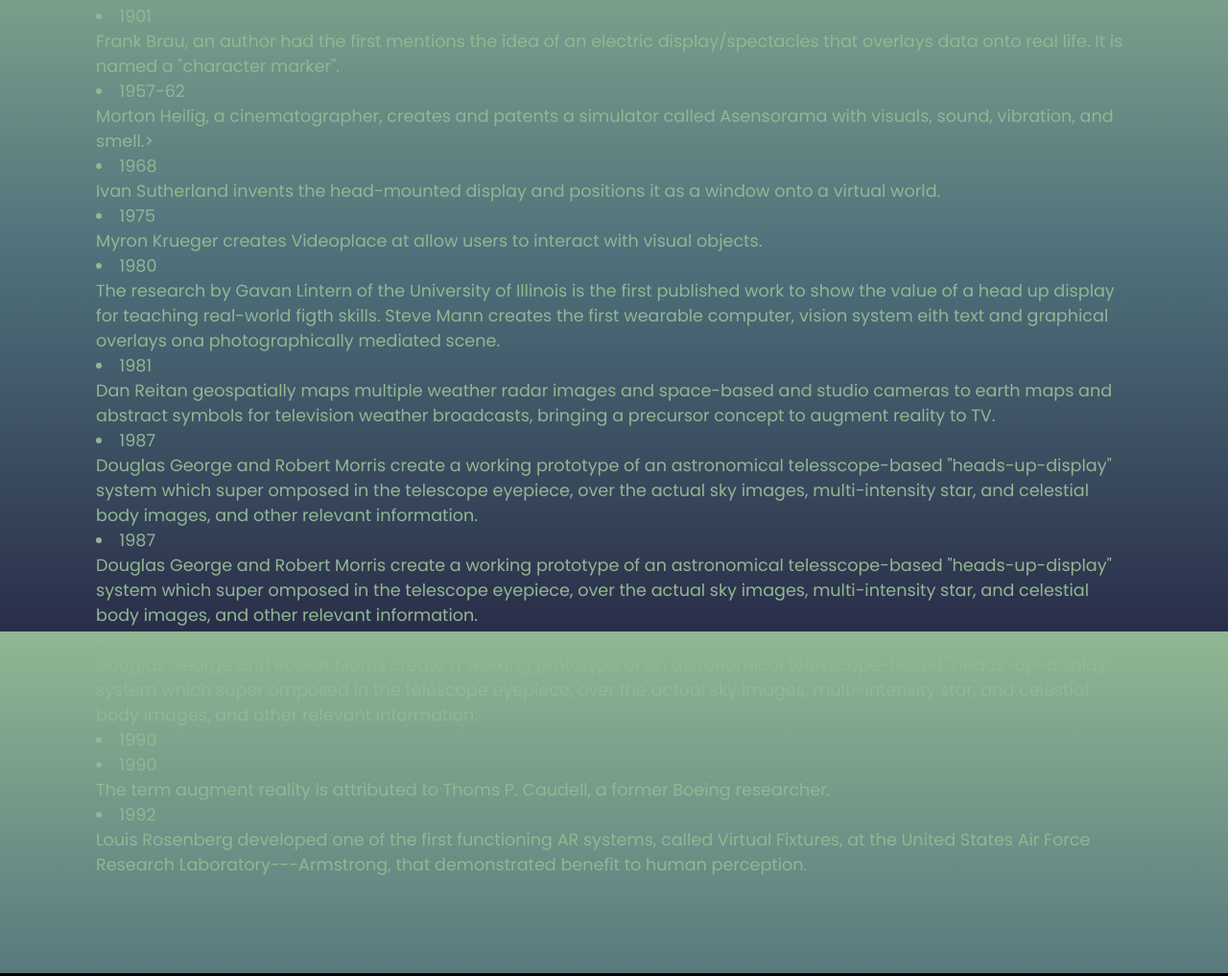
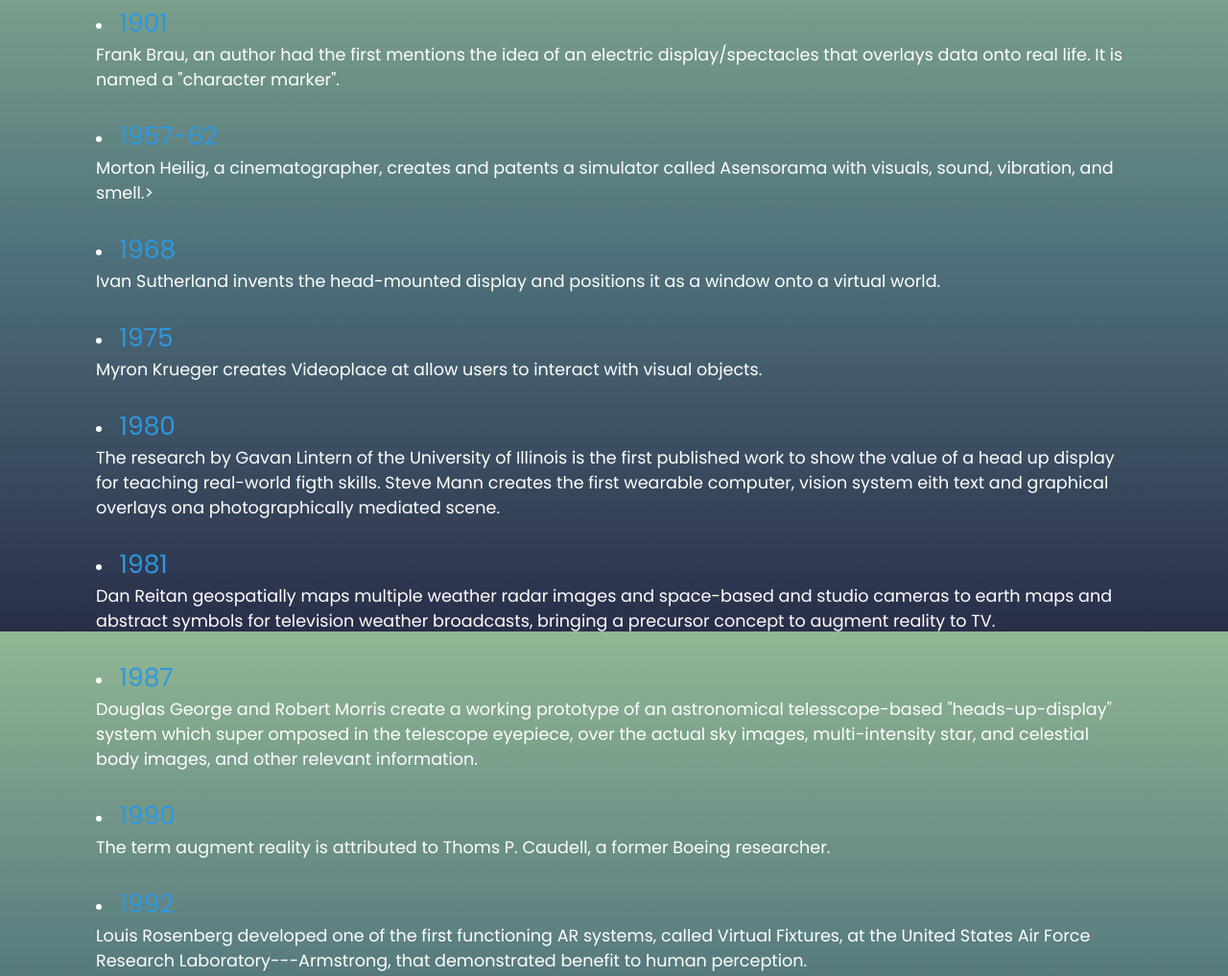
Before and after one commit to Jonas-Pamminger/WMC_ARWebsite, a plain HTML site: page WMC_Project/about.html in a window 1280 px wide. Shown: the part 1742-2759 px from the top of the page at 96% size. Drawn offline with Linux system fonts and the light colour scheme.

Commit message:
Issue #14
Added List header for the about page. And made the lists structured

```diff
--- a/WMC_Project/about.html
+++ b/WMC_Project/about.html
@@ -56,46 +56,44 @@
 
         <h3>History of Argument Reality</h3>
         <ul>
-            <li>1901<br>
+            <li>
+                <lh>1901</lh><br>
                 Frank Brau, an author had the first mentions the idea of an electric
                 display/spectacles that overlays data onto real life. It is named a "character
-                marker".</li>
-            <li>1957-62<br>
+                marker".</li><br>
+            <li>
+              <lh>1957-62</lh><br>
                 Morton Heilig, a cinematographer, creates and patents a simulator called Asensorama
-                with visuals, sound, vibration, and smell.></li>
-            <li>1968<br>
+                with visuals, sound, vibration, and smell.></li><br>
+            <li>
+                <lh>1968</lh><br>
                 Ivan Sutherland invents the head-mounted display and positions it as a window onto a
-                virtual world.</li>
-            <li>1975<br>
-                Myron Krueger creates Videoplace at allow users to interact with visual objects.</li>
-            <li>1980<br>
+                virtual world.</li><br>
+            <li>
+                <lh>1975</lh><br>
+                Myron Krueger creates Videoplace at allow users to interact with visual objects.</li><br>
+            <li>
+                <lh>1980</lh><br>
                 The research by Gavan Lintern of the University of Illinois is the first published
                 work to show the value of a head up display for teaching real-world figth skills.
                 Steve Mann creates the first wearable computer, vision system eith text and graphical
-                overlays ona photographically mediated scene.</li>
-            <li>1981<br>
+                overlays ona photographically mediated scene.</li><br>
+            <li>
+                <lh>1981</lh><br>
                 Dan Reitan geospatially maps multiple weather radar images and space-based and studio
                 cameras to earth maps and abstract symbols for television weather broadcasts, bringing
-                a precursor concept to augment reality to TV.</li>
-            <li>1987<br>
+                a precursor concept to augment reality to TV.</li><br>
+            <li>
+                <lh>1987</lh><br>
                 Douglas George and Robert Morris create a working prototype of an astronomical
                 telesscope-based "heads-up-display" system which super omposed in the telescope
                 eyepiece, over the actual sky images, multi-intensity star, and celestial body
-                images, and other relevant information.</li>
-            <li>1987<br>
-                Douglas George and Robert Morris create a working prototype of an astronomical
-                telesscope-based "heads-up-display" system which super omposed in the telescope
-                eyepiece, over the actual sky images, multi-intensity star, and celestial body
-                images, and other relevant information.</li>
-            <li>1987<br>
-                Douglas George and Robert Morris create a working prototype of an astronomical
-                telesscope-based "heads-up-display" system which super omposed in the telescope
-                eyepiece, over the actual sky images, multi-intensity star, and celestial body
-                images, and other relevant information.</li>
-            <li>1990<br>
-            <li>1990<br>
-                The term augment reality is attributed to Thoms P. Caudell, a former Boeing researcher.</li>
-            <li>1992<br>
+                images, and other relevant information.</li><br>
+            <li>
+                <lh>1990</lh><br>
+                The term augment reality is attributed to Thoms P. Caudell, a former Boeing researcher.</li><br>
+            <li>
+                <lh>1992</lh><br>
                 Louis Rosenberg developed one of the first functioning AR systems, called Virtual Fixtures,
                 at the United States Air Force Research Laboratory---Armstrong, that demonstrated benefit
                 to human perception.</li>
--- a/WMC_Project/style.css
+++ b/WMC_Project/style.css
@@ -135,7 +135,14 @@ section::before
 }
 .sec ul li
 {
-    color: #91b793;
+    color: #FFFFFF;
+    background: transparent;
+}
+
+.sec lh
+{
+    color: #2d98df;
+    font-size: 1.5em;
     background: transparent;
 }
 #exampleBtn
```
